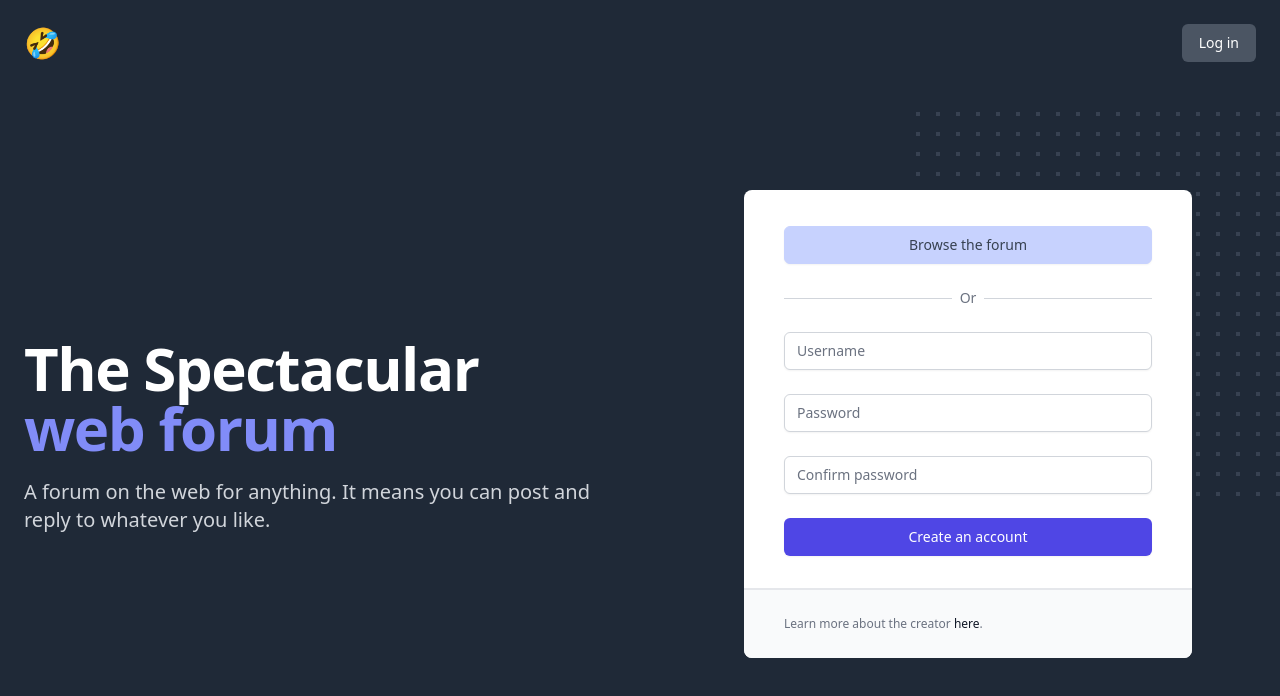
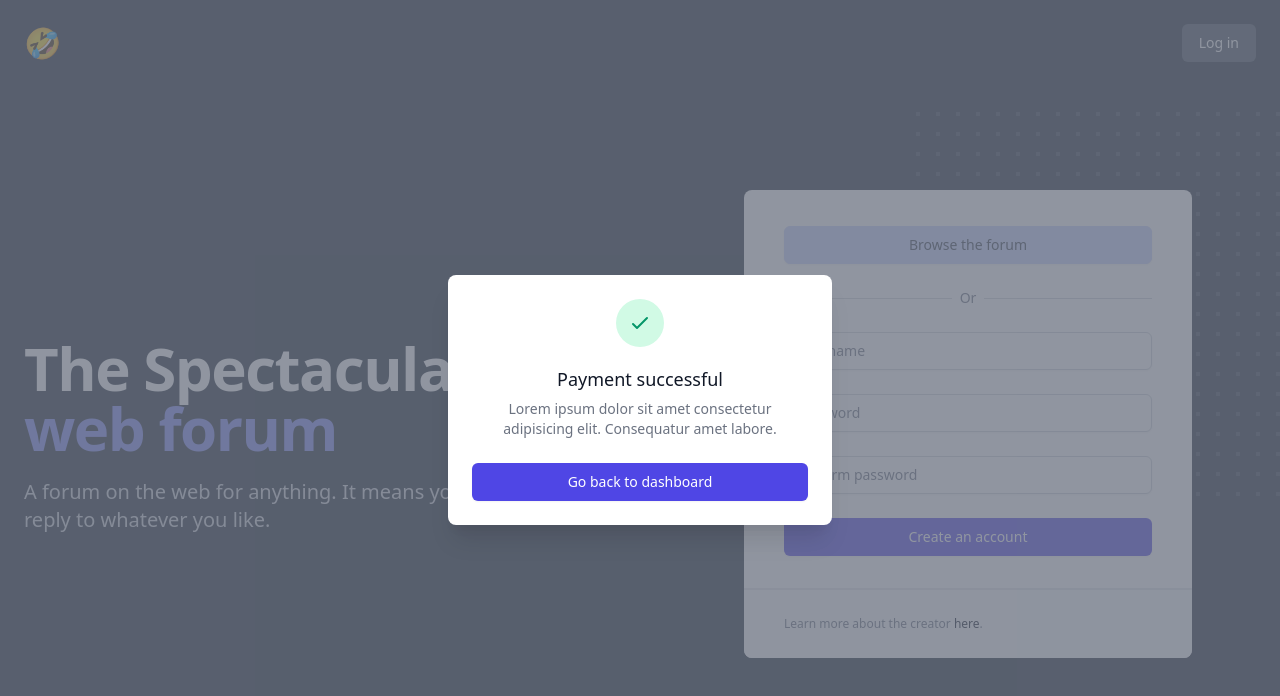
Before and after one commit to fnick851/forum, a Vue app in the folder frontend/: page / in a window 1280 px wide. Both pictures are taken after a click on the link "Log in". Shown: the top 696 px of the page. Built offline with nearby package versions, Linux system fonts and the light colour scheme; a web font is replaced by a local one.

Commit message:
add a modal

```diff
--- a/frontend/src/components/Layout.vue
+++ b/frontend/src/components/Layout.vue
@@ -1,3 +1,10 @@
+<script lang="ts" setup>
+import { ref } from 'vue'
+import Modal from './Modal.vue'
+
+const modalOpen = ref(false)
+</script>
+
 <template>
   <div class="relative h-screen bg-gray-800 overflow-hidden">
     <div class="hidden sm:block sm:absolute sm:inset-0" aria-hidden="true">
@@ -42,14 +49,63 @@
         </div>
         <div class="flex">
           <a
-            href="#"
+            @click="modalOpen = true"
             class="inline-flex items-center px-4 py-2 border border-transparent text-sm font-medium rounded-md text-white bg-gray-600 hover:bg-gray-700"
           >
             Log in
           </a>
         </div>
       </nav>
-      <slot></slot>
+      <slot />
     </div>
   </div>
+
+  <teleport to="body">
+    <Modal v-if="modalOpen"
+      ><div>
+        <div
+          class="mx-auto flex items-center justify-center h-12 w-12 rounded-full bg-green-100"
+        >
+          <!-- Heroicon name: outline/check -->
+          <svg
+            class="h-6 w-6 text-green-600"
+            xmlns="http://www.w3.org/2000/svg"
+            fill="none"
+            viewBox="0 0 24 24"
+            stroke="currentColor"
+            aria-hidden="true"
+          >
+            <path
+              stroke-linecap="round"
+              stroke-linejoin="round"
+              stroke-width="2"
+              d="M5 13l4 4L19 7"
+            />
+          </svg>
+        </div>
+        <div class="mt-3 text-center sm:mt-5">
+          <h3
+            class="text-lg leading-6 font-medium text-gray-900"
+            id="modal-title"
+          >
+            Payment successful
+          </h3>
+          <div class="mt-2">
+            <p class="text-sm text-gray-500">
+              Lorem ipsum dolor sit amet consectetur adipisicing elit.
+              Consequatur amet labore.
+            </p>
+          </div>
+        </div>
+      </div>
+      <div class="mt-5 sm:mt-6">
+        <button
+          type="button"
+          class="inline-flex justify-center w-full rounded-md border border-transparent shadow-sm px-4 py-2 bg-indigo-600 text-base font-medium text-white hover:bg-indigo-700 focus:outline-none focus:ring-2 focus:ring-offset-2 focus:ring-indigo-500 sm:text-sm"
+        >
+          Go back to dashboard
+        </button>
+      </div></Modal
+    >
+  </teleport>
 </template>
--- /dev/null
+++ b/frontend/src/components/Modal.vue
@@ -0,0 +1,48 @@
+<template>
+  <div
+    class="fixed z-10 inset-0 overflow-y-auto"
+    aria-labelledby="modal-title"
+    role="dialog"
+    aria-modal="true"
+  >
+    <div
+      class="flex items-end justify-center min-h-screen pt-4 px-4 pb-20 text-center sm:block sm:p-0"
+    >
+      <transition
+        enter-active-class="transition ease-out duration-300"
+        enter-from-class="transform opacity-0"
+        enter-to-class="transform opacity-100"
+        leave-active-class="transition ease-in duration-200"
+        leave-from-class="transform opacity-100"
+        leave-to-class="transform opacity-0"
+      >
+        <div
+          class="fixed inset-0 bg-gray-500 bg-opacity-75 transition-opacity"
+          aria-hidden="true"
+        ></div>
+      </transition>
+
+      <!-- This element is to trick the browser into centering the modal contents. -->
+      <span
+        class="hidden sm:inline-block sm:align-middle sm:h-screen"
+        aria-hidden="true"
+        >&#8203;</span
+      >
+
+      <transition
+        enter-active-class="transition ease-out duration-300"
+        enter-from-class="transform opacity-0 translate-y-4 sm:translate-y-0 sm:scale-95"
+        enter-to-class="transform opacity-100 translate-y-0 sm:scale-100"
+        leave-active-class="transition ease-in duration-200"
+        leave-from-class="transform opacity-100 translate-y-0 sm:scale-100"
+        leave-to-class="transform opacity-0 translate-y-4 sm:translate-y-0 sm:scale-95"
+      >
+        <div
+          class="inline-block align-bottom bg-white rounded-lg px-4 pt-5 pb-4 text-left overflow-hidden shadow-xl transform transition-all sm:my-8 sm:align-middle sm:max-w-sm sm:w-full sm:p-6"
+        >
+          <slot />
+        </div>
+      </transition>
+    </div>
+  </div>
+</template>
```
